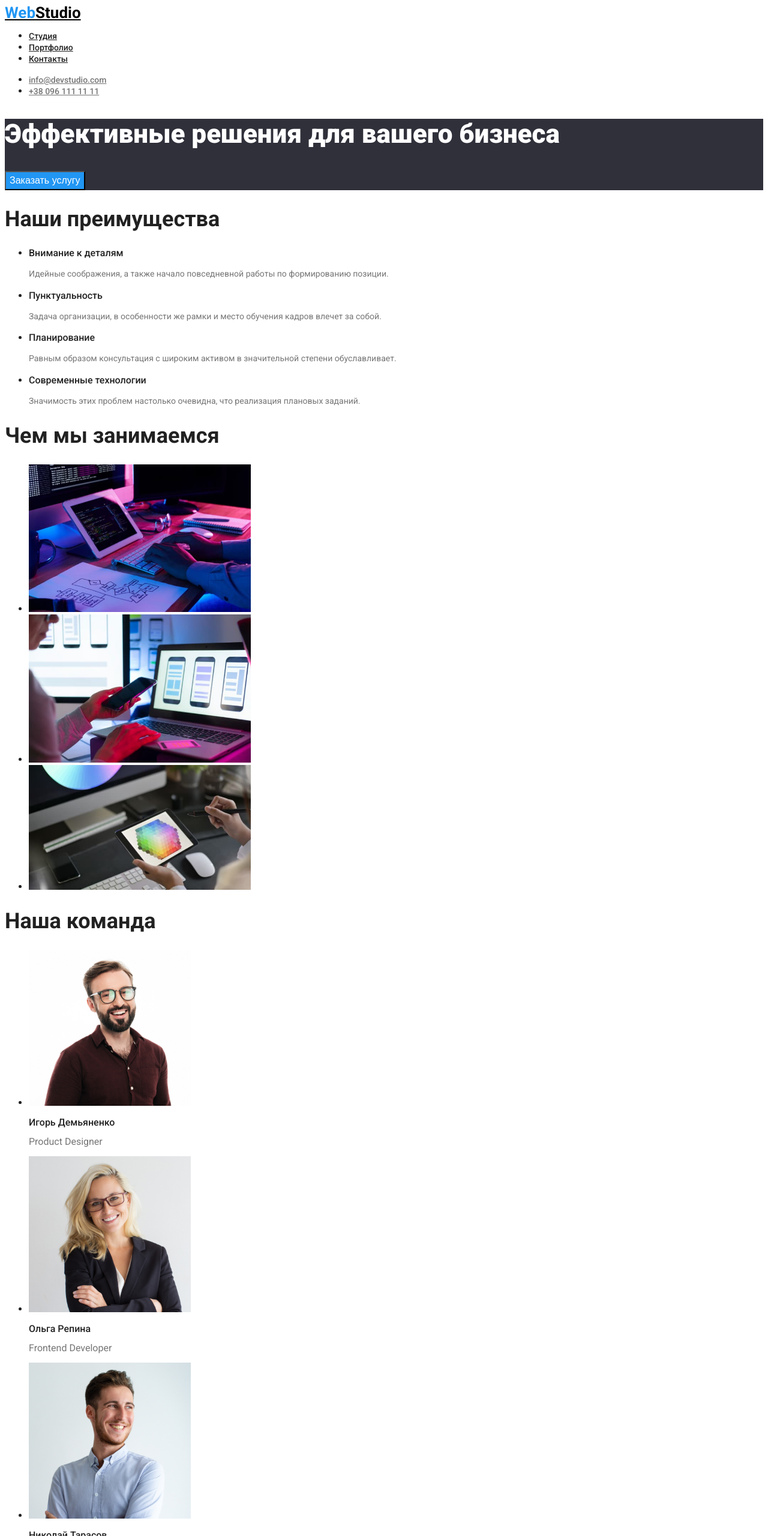
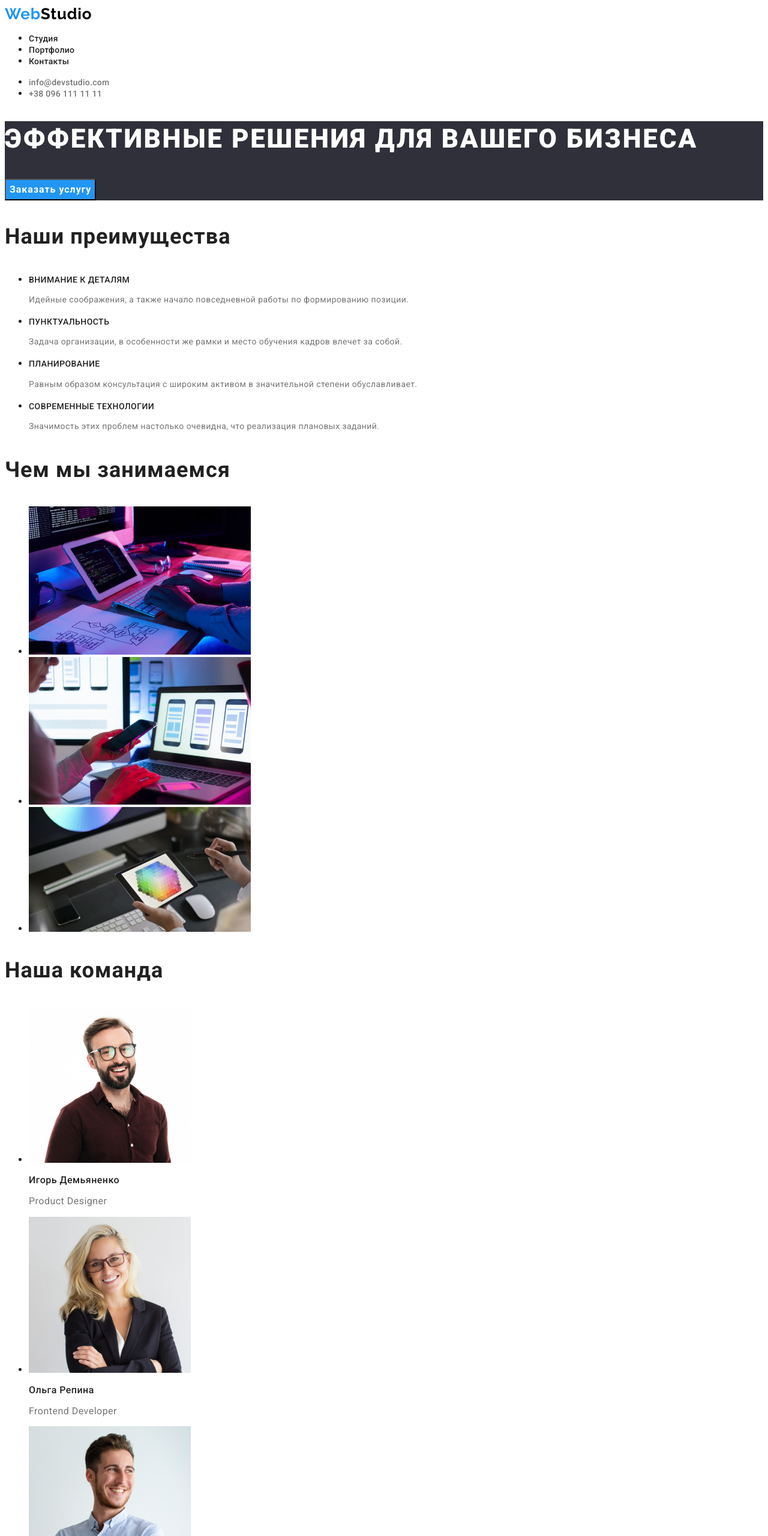
Before and after one commit to supirgigi/goit-markup-hw-02, a plain HTML site: page index.html in a window 1280 px wide. Shown: the top 2560 px of the page at 60% size. Drawn offline with Linux system fonts and the light colour scheme.

Commit message:
update styles.css

```diff
--- a/css/styles.css
+++ b/css/styles.css
@@ -2,7 +2,6 @@ body {
     font-family: 'Roboto', 'Open Sans', 'Helvetica Neue', sans-serif;
     color: #212121;
     --brand-color: #2196F3;
-    /* Ниже цвет фона для контраста с белым текстом, как на макете, не знаю, нужно ли на этом этапе */
     --background-color: #2F303A;
     --text-color: #757575;
     --alternate-text-color: #fff;
@@ -10,9 +9,16 @@ body {
 
 .logo {
     color: #000;
+    font-family: 'Raleway';
     font-size: 26px;
-    line-height: 100%;
+    line-height: 1.17;
     font-weight: 700;
+    letter-spacing: 0.78px;
+    text-decoration: none;
+}
+
+.footer-logo {
+    color: #fff;
 }
 
 .logo-item {
@@ -22,8 +28,14 @@ body {
 .navigation-link {
     color: #212121;
     font-size: 14px;
-    line-height: 100%;
+    line-height: 1.17;
     font-weight: 500;
+    letter-spacing: 0.28px;
+    text-decoration: none;
+}
+
+.current-link {
+    color: var(--brand-color);
 }
 
 .navigation-link:hover,
@@ -34,8 +46,10 @@ body {
 .contact-link {
     color: var(--text-color);
     font-size: 14px;
-    line-height: 100%;
+    line-height: 1.17;
     font-weight: 500;
+    letter-spacing: 0.28px;
+    text-decoration: none;
 }
 
 .contact-link:hover,
@@ -48,57 +62,70 @@ body {
 }
 
 .mainpage-heading1 {
+    color: var(--alternate-text-color);
     font-size: 44px;
-    line-height: 116%;
+    line-height: 1.36;
     font-weight: 900;
-    color: var(--alternate-text-color);
+    letter-spacing: 2.64px;
+    text-transform: uppercase;
+    text-decoration: none;
 }
 
 .order-button {
     background-color: var(--brand-color);
     color: var(--alternate-text-color);
     font-size: 16px;
-    line-height: 160%;
+    line-height: 1.88;
+    font-weight: 700;
+    letter-spacing: 0.96px;
 }
 
 .mainpage-heading2 {
     font-size: 36px;
-    line-height: 100%;
+    line-height: 1.71;
+    letter-spacing: 1.08px;
 }
 
 .feature-heading {
-    font-size: 16px;
-    line-height: 100%;
+    font-size: 14px;
+    line-height: 1.17;
     font-weight: 500;
+    letter-spacing: 0.42px;
+    text-transform: uppercase;
 }
 
 .feature-text {
     color: var(--text-color);;
     font-size: 14px;
-    line-height: 146%;
+    line-height: 1.71;
+    letter-spacing: 0.42px;
 }
 
 .team-heading {
     font-size: 16px;
-    line-height: 100%;
+    line-height: 1.17;
     font-weight: 500;
+    letter-spacing: 0.48px;
 }
 
 .team-text {
     color: var(--text-color);
-    font-size: 16px;
-    line-height: 100%;
+    line-height: 1.17;
+    letter-spacing: 0.48px;
 }
 
 .filters-button {
+    background-color: #F5F4FA;
     font-size: 16px;
-    line-height: 139%;
+    line-height: 1.63;
     font-weight: 500;
+    letter-spacing: 0.48px;
 }
 
 .order-button,
 .filters-button {
     cursor: pointer;
+    font-family: inherit;
 }
 
 .filters-button:hover, .filters-button:focus {
@@ -108,29 +135,38 @@ body {
 
 .project-heading {
     font-size: 18px;
-    line-height: 171%;
+    line-height: 2.0;
+    letter-spacing: 1.08px;
 }
 
 .project-text {
     color: var(--text-color);
-    font-size: 16px;
-    line-height: 160%;
+    line-height: 1.88;
+    letter-spacing: 0.48px;
 }
 
 .footer {
     background-color: var(--background-color);
 }
 
+.address {
+    font-style: normal;
+}
+
 .address-place {
     color: var(--alternate-text-color);
     font-size: 14px;
-    line-height: 146%;
+    line-height: 1.71;
+    letter-spacing: 0.42px;
 }
 
 .address-link {
-    color: var(--text-color);
+    color:rgba(255, 255, 255, 0.6);
     font-size: 14px;
-    line-height: 146%;
+    line-height: 1.71;
+    font-weight: 500;
+    text-decoration: none;
+    letter-spacing: 0.42px;
 }
 
 .address-link:hover, .address-link:focus {
```
